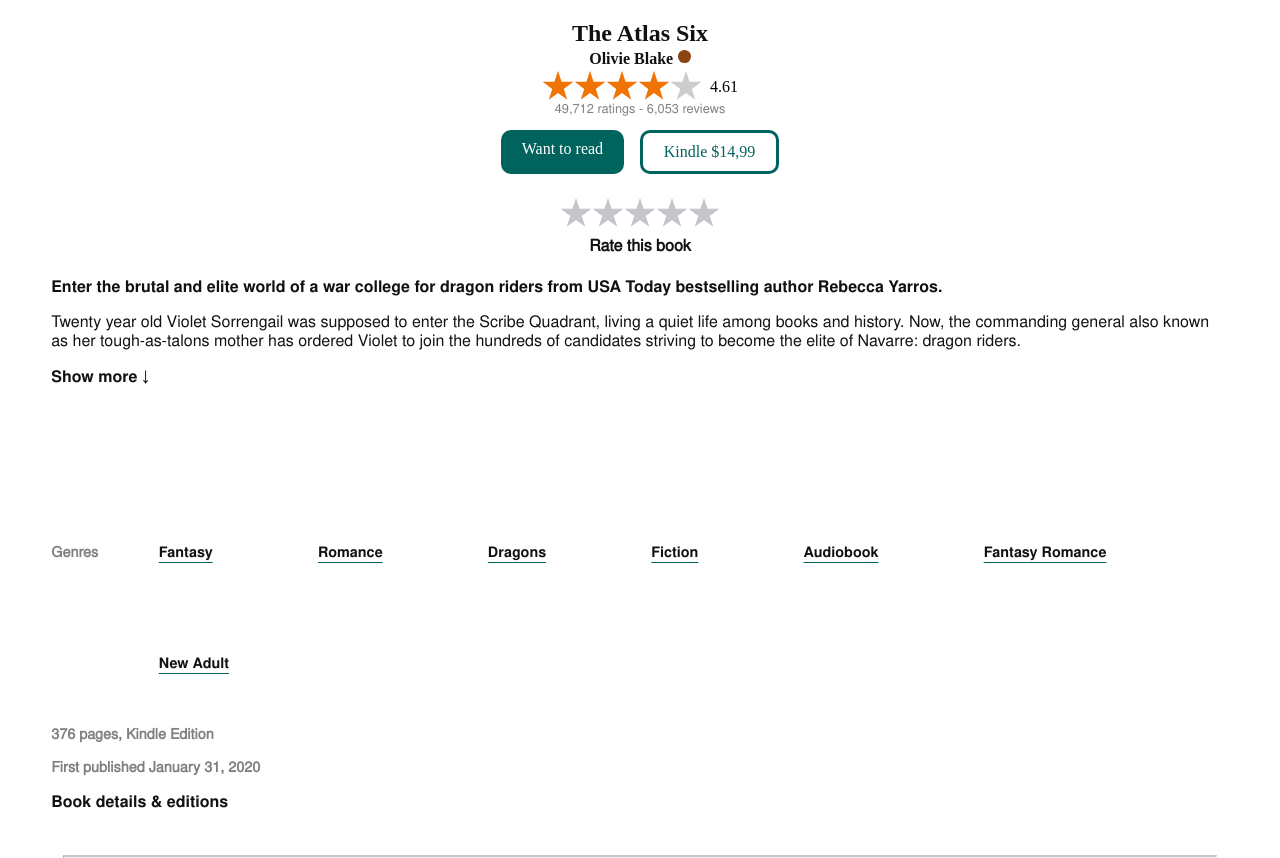
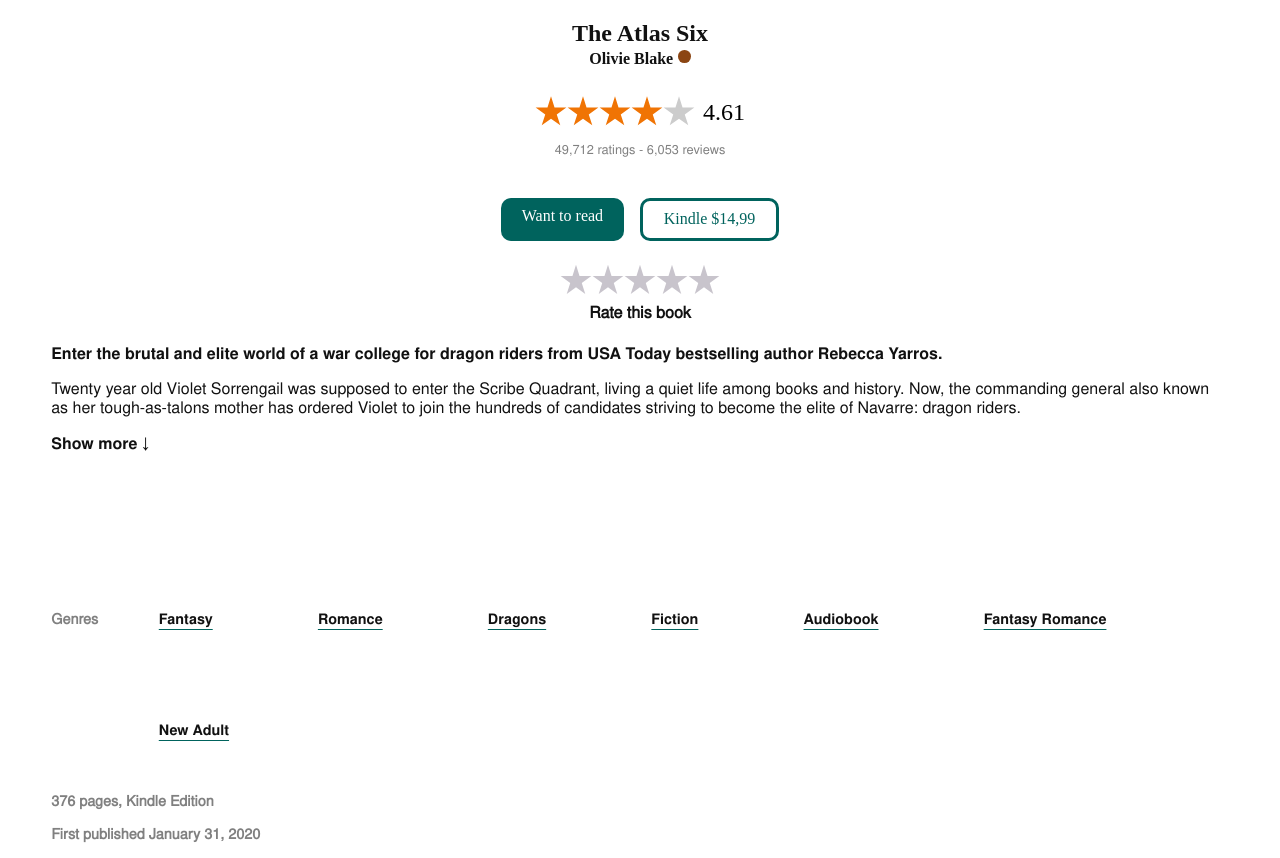
Before and after one commit to Lisacornelis/fed-goodreads-24-25, a plain HTML site: page book.html in a window 1280 px wide. Shown: the part 1346-2204 px from the top of the page. Drawn offline with Linux system fonts and the light colour scheme; files that its build step writes are made by us from their sources.

Commit message:
Add files via upload

```diff
--- a/styles/book.css
+++ b/styles/book.css
@@ -83,6 +83,10 @@
   flex-direction: column;
   align-items: center;
   text-align: center;
+  font-family: "TimesNewRoman";
+  font-size: 1.5rem;
+  padding-top: 2%;
+  padding-bottom: 2%;
 }
 
 .rating-display {
@@ -129,7 +133,7 @@
   font-family: "NimbusRegular";
   font-size: 0.8rem;
   color: var(--secondary-text);
-  margin-top: 0;
+  margin-top: 1rem;
 }
 
 /* Flexbox voor de knoppencontainer */
```
